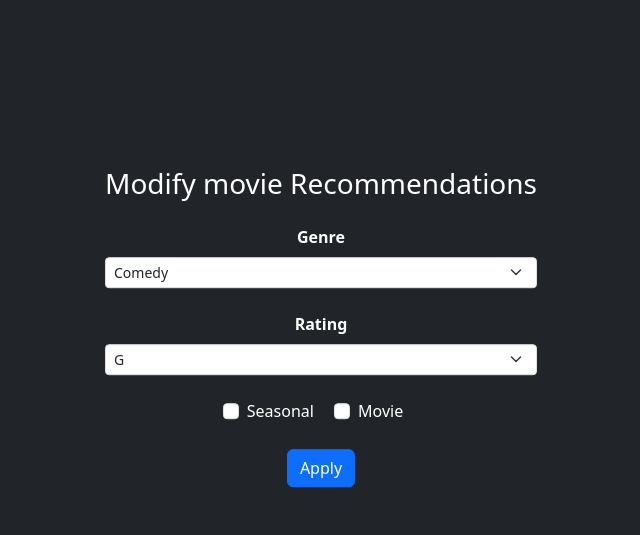
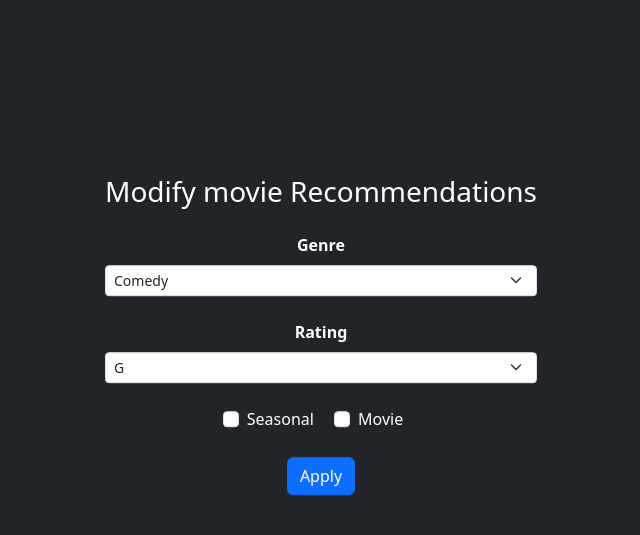
Before and after one commit to Osigelialex/MovieMatch, a Flask app: page /preference in a window 1280 px wide. Shown: the part 73-608 px from the top of the page, without its empty margins (319-959 px from the left). Run offline with Flask 3, Linux system fonts and the light colour scheme.

Commit message:
Update style

```diff
--- a/templates/home.html
+++ b/templates/home.html
@@ -7,7 +7,7 @@
 {% endblock %}
 
 {% block content %}
-  <h2 class="mb-3">Top picks for you</h2>
+  <h2 class="mb-4">Top picks for you</h2>
 
   <div id="carouselExampleCaptions" class="carousel slide" style="max-width: 22rem; margin: auto;">
     <div class="carousel-indicators">
--- a/templates/preference.html
+++ b/templates/preference.html
@@ -8,7 +8,7 @@ Preference
 <div class="container">
   <h2></h2>
   <form action = "{{ url_for('home')}}" class="position-absolute top-50 start-50 translate-middle">
-    <h3 class="mb-4 text-center">Modify movie Recommendations</h3>
+    <h3 class="mb-4 mt-3 text-center">Modify movie Recommendations</h3>
     <div class="mb-4">
       <strong><label for="genre" class="form-label">Genre</label></strong>
       <select class="genre form-select form-select-sm" aria-label=".form-select-sm example">
```
